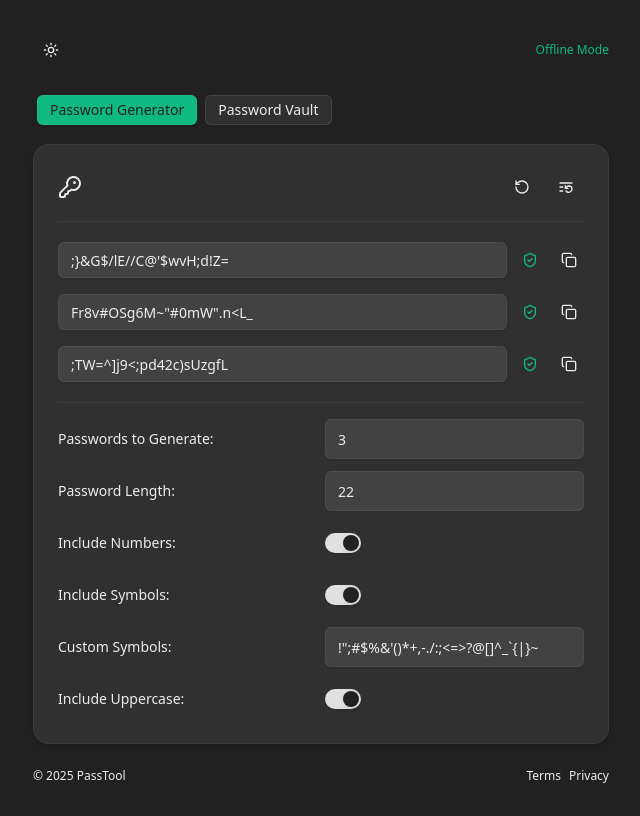
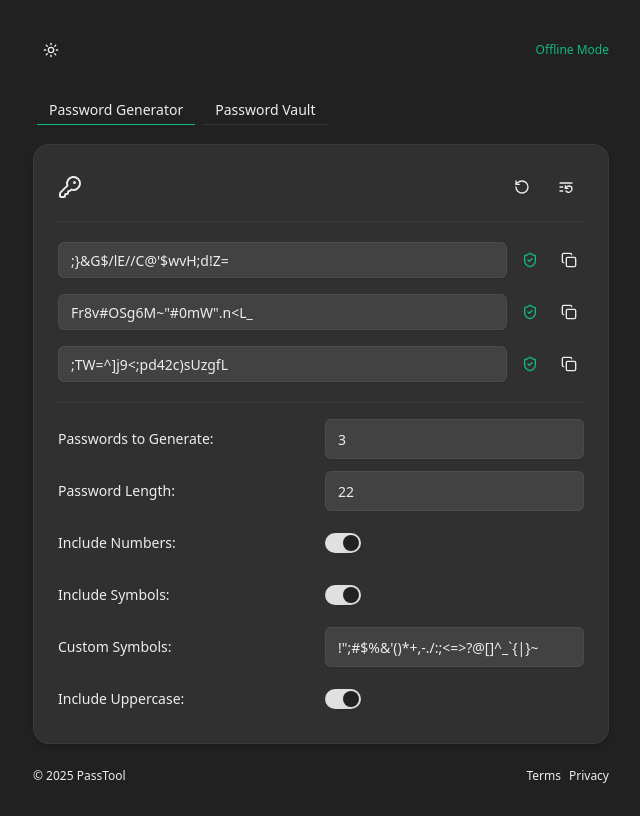
Before and after one commit to cyberfish-dev/pass-tool, a Next.js app: page / in a window 1280 px wide. Shown: the whole page, without its empty margins (319-959 px from the left). Built offline with nearby package versions, Linux system fonts and the light colour scheme.

Commit message:
light mode

```diff
--- a/pageParts/footer.tsx
+++ b/pageParts/footer.tsx
@@ -40,7 +40,7 @@ export default function Footer() {
                             <hr className="border-t my-2" />
                         </div>
 
-                        <div>
+                        <div className="text-sm">
 
                             Last updated: [April 1, 2025]
                             <br />
@@ -109,7 +109,7 @@ export default function Footer() {
                             <hr className="border-t my-2" />
                         </div>
 
-                        <div>
+                        <div className="text-sm">
                         Last updated: April 1, 2025
                         <br/>
                         <br/>
--- a/pageParts/header.tsx
+++ b/pageParts/header.tsx
@@ -21,11 +21,15 @@ export default function Header() {
     useEffect(() => {
 
         const root = document.documentElement;
+        root.classList.remove("dark");
+        root.classList.remove("light");
+
         if (darkMode) {
             root.classList.add("dark");
         } else {
-            root.classList.remove("dark");
+            root.classList.add("light");
         }
+
         localStorage.setItem("darkMode", darkMode.toString());
     }, [darkMode]);
 
--- a/styles/globals.css
+++ b/styles/globals.css
@@ -79,15 +79,6 @@
 
 .dark {
 
-
-  /* --card: hsl(220, 15%, 18%); */
-/*
-  --background: #212121;
-  --foreground: #ececec;
-
-  --input: rgb(66 66 66/1);
-  --card: rgb(48 48 48); */
-
   --background: 0, 0%, 13%;
   --foreground: 0, 0%, 93%;
   --input: 0, 0%, 26%;
@@ -97,6 +88,20 @@
   --primary: 0 0% 88%;
 
   --accent-foreground: 0 0% 13%;
+}
+
+
+.light {
+
+  --background: 0, 0%, 100%;
+  --card: 0, 0%, 98%;
+  --foreground: 228, 8%, 24%;
+  --input: 0, 0%, 96%;
+  --border: 0,0%,0%,.12;
+  --primary: 0 0% 48%;
+
+  --accent-foreground: 0 0% 3%;
+  --primary-foreground: 0 0% 90%;
 }
 
 
@@ -174,16 +179,22 @@ input {
 }
 
 button[data-state="active"] {
-  background-color: var(--emerald)!important;
-  color: hsl(var(--background))!important;
+  border-color: var(--emerald)!important;
 }
 
 button[role="tab"] {
   border-width: 1px;
+
+  border-top:0px;
+  border-left: 0px;
+  border-right: 0px;
+  border-radius: 0px;
+
+  background-color: transparent!important;
+  box-shadow: none!important;
 }
 
 button[data-state="inactive"] {
-  background-color: hsl(var(--card))!important;
   border-color: hsl(var(--foreground), 0.1)!important;
 }
 
```
